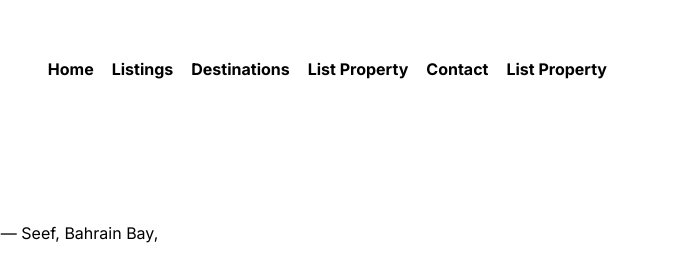
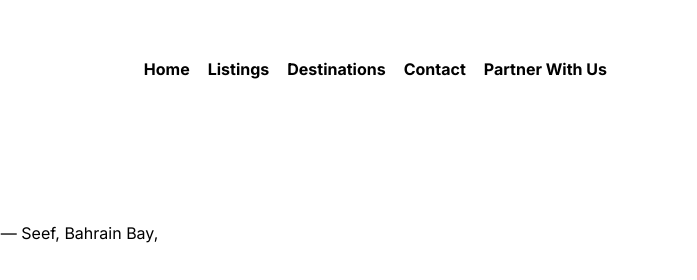
Before and after one commit to mstvbahrain/Gurfat.github.io, a plain HTML site: page index.html in a window 1280 px wide. Shown: the top 280 px of the page, 583-1280 px from the left. Drawn offline with Linux system fonts and the light colour scheme.

Commit message:
Update navigation links in index.html

```diff
--- a/index.html
+++ b/index.html
@@ -17,12 +17,11 @@
       <img src="./assets/gurfat-logo-navy.png" alt="Gurfat">
     </a>
     <nav class="nav-links">
-      <a class="active" href="./index.html">Home</a>
+      <a href="./index.html">Home</a>
       <a href="./listings.html">Listings</a>
       <a href="./destinations.html">Destinations</a>
-      <a href="./landlords.html">List Property</a>
       <a href="./contact.html">Contact</a>
-      <a class="btn btn-primary" href="./landlords.html">List Property</a>
+      <a class="btn btn-primary" href="./landlords.html">Partner With Us</a>
     </nav>
   </div>
 </header>
```
